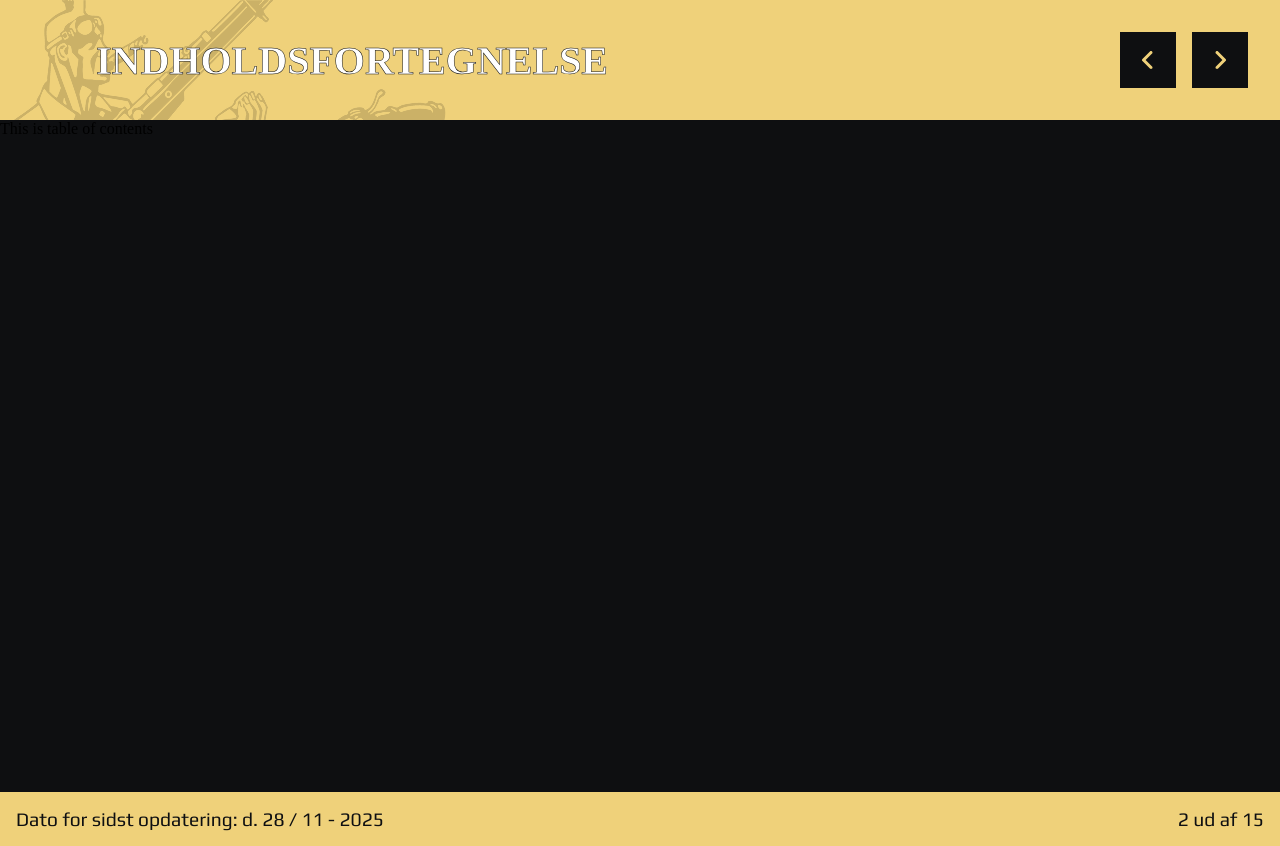
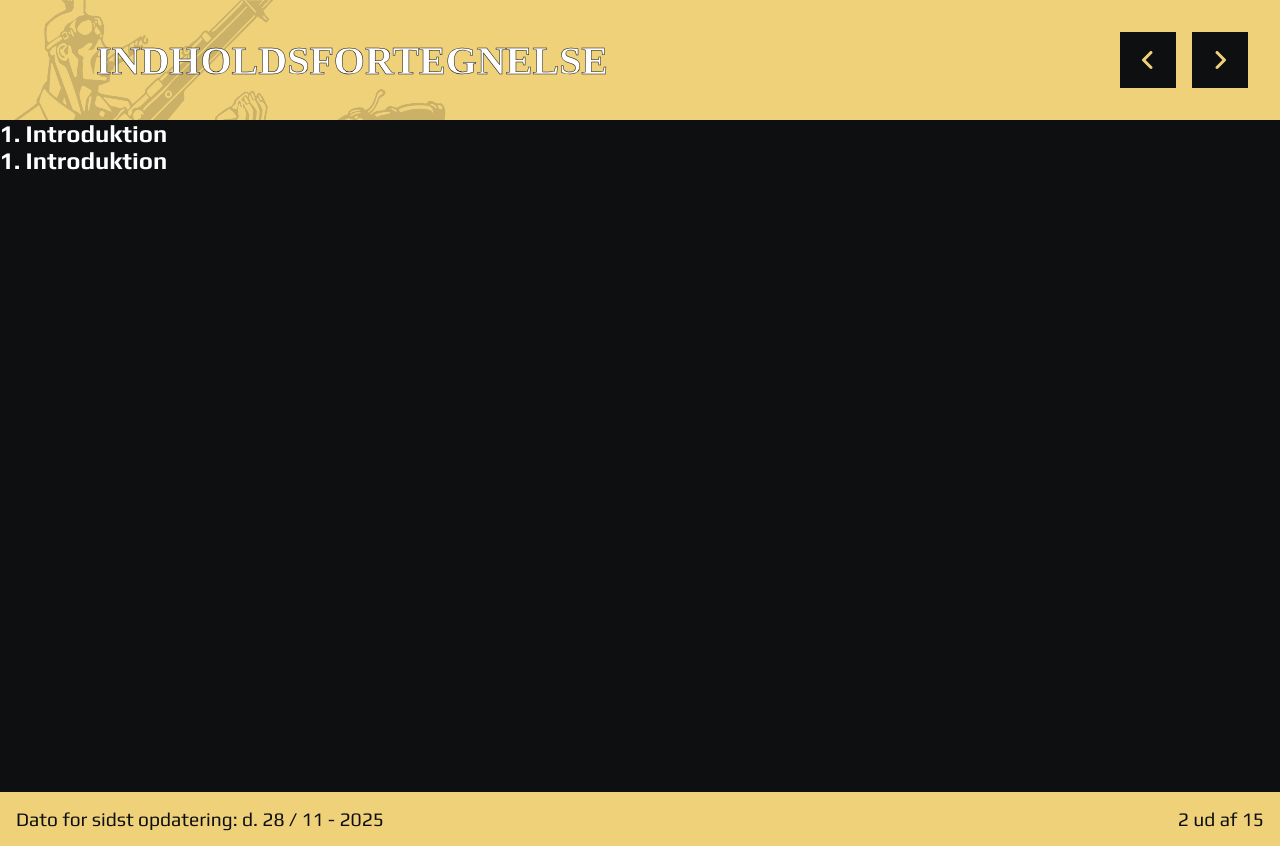
Before and after one commit to Dontosquare/Design-system-3-sem, a Vue app in the folder designmanual/: page /tableofcontent in a window 1280 px wide. Built offline with nearby package versions, Linux system fonts and the light colour scheme; a web font is replaced by a local one.

Commit message:
Update TableOfContentView.vue

```diff
--- a/designmanual/src/views/TableOfContentView.vue
+++ b/designmanual/src/views/TableOfContentView.vue
@@ -1,17 +1,19 @@
 <script setup>
-import HeaderComp from '@/components/HeaderComp.vue';
-import FooterComp from '@/components/FooterComp.vue';
+import HeaderComp from "@/components/HeaderComp.vue";
+import FooterComp from "@/components/FooterComp.vue";
 </script>
 
 <template>
-  <HeaderComp title="Indholdsfortegnelse"/>
+  <HeaderComp title="Indholdsfortegnelse" />
   <main>
-    This is table of contents
+    <h2>1. Introduktion</h2>
+    <div class="text__padding">
+      <h2>1. Introduktion</h2>
+    </div>
   </main>
   <FooterComp />
 </template>
 
-<style lang="scss">
+<style lang="scss" scoped>
 @import "../assets/main.scss";
-
 </style>
```
